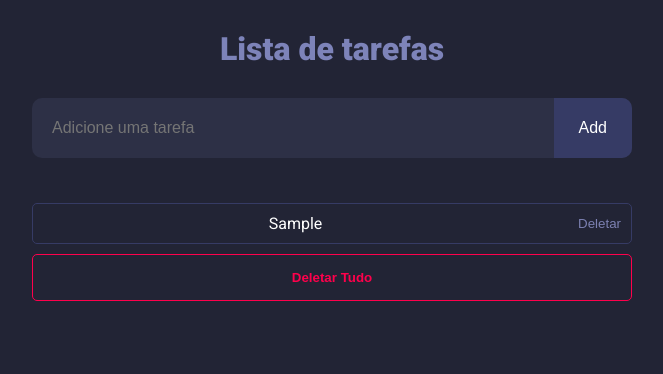
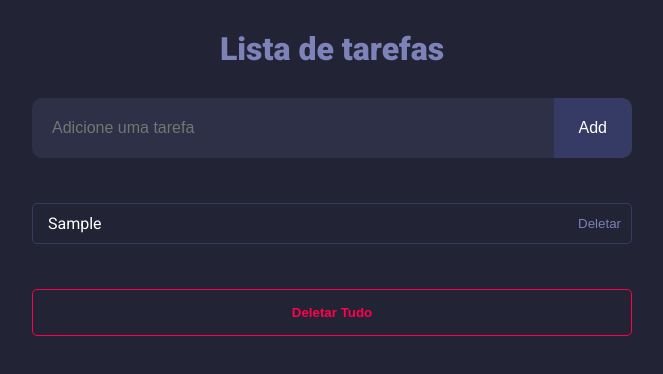
Before and after one commit to felipedalbert/react-todo-list, a React (Vite) app: page / in a window 1280 px wide. Both pictures are taken after typing "Sample" into the empty fields and a click on the button "Add". Shown: the top 374 px of the page, without its empty margins (308-971 px from the left). Built offline with nearby package versions, Linux system fonts and the light colour scheme.

Commit message:
feat(TodoList): logica da remoção de todos

```diff
--- a/src/Todo-list.css
+++ b/src/Todo-list.css
@@ -90,6 +90,7 @@ button.add:active{
 }
 
 .item span {
+    text-align: start;
     width: 100%;
     color: white;
     margin-right: 10px;
@@ -131,12 +132,11 @@ button.deleteAll{
     border: 1px solid #ff004c;
     background: none;
     padding: 15px;
-    margin-top: 10px;
+    margin: 35px auto 0;
     color: #ff004c;
     font-weight: 700;
     border-radius: 5px;
     width: 600px;
-    margin: 0 auto;
     transition: ease-in-out .2s;
     cursor: pointer;
     max-width: 600px;
--- a/src/Todo-list.jsx
+++ b/src/Todo-list.jsx
@@ -1,4 +1,4 @@
-import { useState, useEffet } from 'react';
+import { useState, useEffect } from 'react';
 import './Todo-list.css'
 import todoIllustration from './assets/todoIllustration.svg';
 
@@ -17,6 +17,18 @@ function TodoList(){
         document.getElementById('input-entrada').focus()
     }
 
+    function clicked(index){
+        const listaAux = [...lista]
+        listaAux[index].isCompleted = listaAux[index].isCompleted ? false : true
+        setLista(listaAux)
+    }
+
+    function deleted(index){
+        const listaAux = [...lista]
+        listaAux.splice(index, 1)
+        setLista(listaAux)
+    }
+
     return (
         <div>
             <h1>Lista de tarefas</h1>
@@ -33,20 +45,18 @@ function TodoList(){
             </form>
 
             <div className='lista-tarefas' style={{textAlign: 'center'}}>
-
                 {
                     lista.length < 1 ? <img src={todoIllustration} style={{marginTop: "-65px"}} />
                     : lista.map((item, index) =>(
-                            <div className='item' key={index}>
-                                <span>{item.text}</span>
-                                <button className='del'>Deletar</button>
+                        <div className={item.isCompleted ? 'item check' : 'item'} key={index}>
+                            <span onClick={()=>{clicked(index)}}>{item.text}</span>
+                            <button onClick={()=>{deleted(index)}} className='del'>Deletar</button>
                         </div>
                     ))
                 }
-
             </div>
 
-            {lista.length > 0 && <button className='deleteAll' >Deletar Tudo</button>}
+            {lista.length > 0 && <button onClick={()=>{setLista([])}} className='deleteAll' >Deletar Tudo</button>}
         </div>
 
     )
```
Lines whose indentation alone changed are shown as unchanged.
